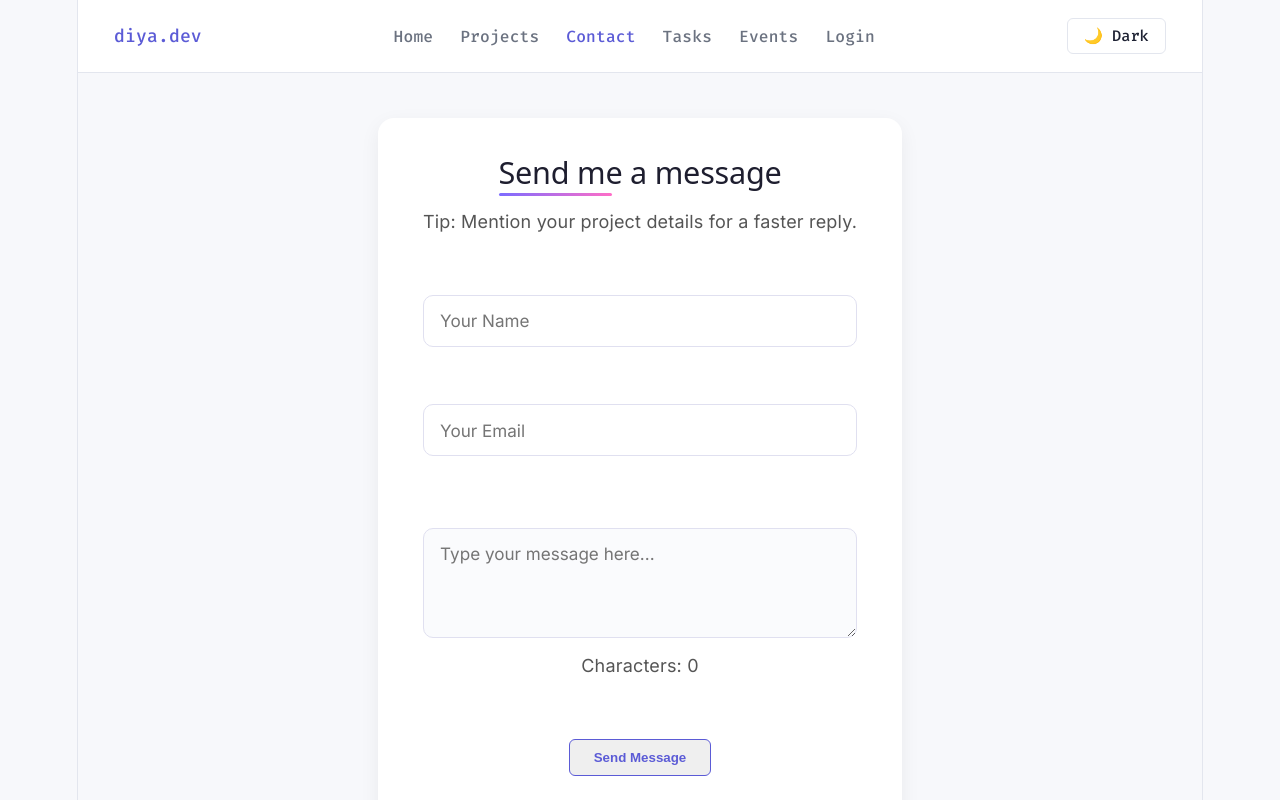
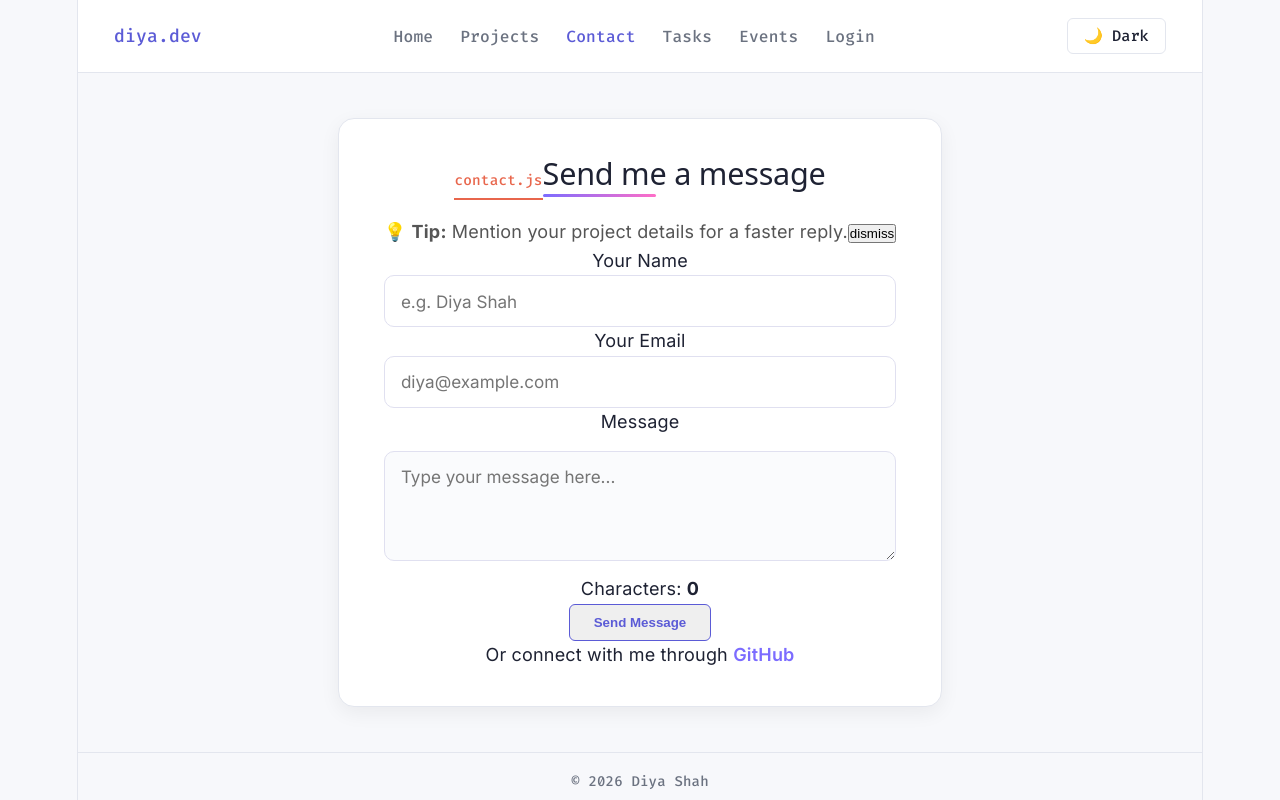
Before and after one commit to diya2405/Portfolio-D25IT118, a React (Vite) app: page /contact in a window 1280 px wide. Shown: the top 800 px of the page. Built offline with nearby package versions, Linux system fonts and the light colour scheme.

Commit message:
UI Consistency: Remove artificial route delay for instant navigation, fix scoped section styles and dark theme parity

```diff
--- a/src/App.css
+++ b/src/App.css
@@ -264,8 +264,8 @@ footer {
     color: var(--accent);
     text-decoration: none;
 }
-section input,
-section textarea {
+.contact-section input,
+.contact-section textarea {
   display: block;
   width: 100%;
   padding: 0.8rem 0.9rem;
@@ -276,43 +276,44 @@ section textarea {
   transition: border-color 0.2s ease, box-shadow 0.2s ease;
 }
 
-section textarea {
+.contact-section textarea {
   min-height: 110px;
   resize: vertical;
 }
 
-section input:focus,
-section textarea:focus {
+.contact-section input:focus,
+.contact-section textarea:focus {
   outline: none;
   border-color: #7c6cff;
   box-shadow: 0 0 0 3px rgba(124, 108, 255, 0.15);
 }
-section {
+.contact-section {
   max-width: 800px;
   margin: 2.5rem auto;
   padding: 2rem 2.5rem;
-  background: #fff;
+  background: var(--panel);
+  border: 1px solid var(--border);
   border-radius: 16px;
   box-shadow: 0 6px 20px rgba(0, 0, 0, 0.06);
   transition: transform 0.25s ease, box-shadow 0.25s ease;
 }
 
-section:hover {
+.contact-section:hover {
   transform: translateY(-3px);
   box-shadow: 0 10px 28px rgba(0, 0, 0, 0.1);
 }
 
-section h1,
-section h2 {
+.contact-section h1,
+.contact-section h2 {
   font-size: 1.7rem;
   margin-bottom: 1rem;
-  color: #1e1e2f;
+  color: var(--text);
   position: relative;
   display: inline-block;
 }
 
-section h1::after,
-section h2::after {
+.contact-section h1::after,
+.contact-section h2::after {
   content: "";
   position: absolute;
   left: 0;
@@ -323,25 +324,25 @@ section h2::after {
   background: linear-gradient(90deg, #7c6cff, #ff6ec7);
 }
 
-section p {
+.contact-section p {
   color: #555;
   font-size: 1rem;
 }
 
-section p + p {
+.contact-section p + p {
   font-size: 0.85rem;
   color: #999;
   margin-top: 0.4rem;
 }
 
 /* ===== Links ===== */
-section a {
+.contact-section a {
   color: #7c6cff;
   font-weight: 600;
   text-decoration: none;
 }
 
-section a:hover {
+.contact-section a:hover {
   text-decoration: underline;
 }
 
--- a/src/App.jsx
+++ b/src/App.jsx
@@ -7,25 +7,16 @@ import Footer from "./components/Footer"
 import PageLoader from './components/PageLoader'
 import './App.css'
 
-function lazyWithDelay(importPromise, delay = 800) {
-  return lazy(() =>
-    Promise.all([
-      importPromise(),
-      new Promise((resolve) => setTimeout(resolve, delay))
-    ]).then(([moduleExports]) => moduleExports)
-  );
-}
-
-// Route-based Code Splitting using React.lazy() (Practical 8)
-const Home = lazyWithDelay(() => import('./pages/Home'), 400)
-const ProjectsPage = lazyWithDelay(() => import('./pages/ProjectsPage'), 800)
-const ContactPage = lazyWithDelay(() => import('./pages/ContactPage'), 800)
-const TasksPage = lazyWithDelay(() => import('./pages/TasksPage'), 800)
-const CachePage = lazyWithDelay(() => import('./pages/CachePage'), 600)
-const EventsPage = lazyWithDelay(() => import('./pages/EventsPage'), 600)
-const LoginPage = lazyWithDelay(() => import('./pages/LoginPage'), 600)
-const RegisterPage = lazyWithDelay(() => import('./pages/RegisterPage'), 600)
-const NotFound = lazyWithDelay(() => import('./pages/NotFoundPage'), 400)
+// Fast Route-based Code Splitting using React.lazy() (Practical 8)
+const Home = lazy(() => import('./pages/Home'))
+const ProjectsPage = lazy(() => import('./pages/ProjectsPage'))
+const ContactPage = lazy(() => import('./pages/ContactPage'))
+const TasksPage = lazy(() => import('./pages/TasksPage'))
+const CachePage = lazy(() => import('./pages/CachePage'))
+const EventsPage = lazy(() => import('./pages/EventsPage'))
+const LoginPage = lazy(() => import('./pages/LoginPage'))
+const RegisterPage = lazy(() => import('./pages/RegisterPage'))
+const NotFound = lazy(() => import('./pages/NotFoundPage'))
 
 function App() {
   return (
--- a/src/components/Contact.jsx
+++ b/src/components/Contact.jsx
@@ -1,44 +1,73 @@
 import { useState } from 'react';
+
 function Contact() {
   const [name, setName] = useState("");
   const [email, setEmail] = useState("");
   const [message, setMessage] = useState("");
+  const [showTip, setShowTip] = useState(true);
+
   return (
-    <section>
+    <section className="contact-section">
+      <span className="panel-tab">contact.js</span>
       <h2>Send me a message</h2>
-      <p>Tip: Mention your project details for a faster reply.</p>
-      <br /><br />
+      {showTip && (
+        <p className="contact-tip">
+          💡 <strong>Tip:</strong> Mention your project details for a faster reply.
+          <button className="tip-toggle-btn" onClick={() => setShowTip(false)}>dismiss</button>
+        </p>
+      )}
 
+      <div className="contact-field">
+        <label>Your Name</label>
         <input
           type="text"
           value={name}
           onChange={(e) => setName(e.target.value)}
-        placeholder="Your Name"
+          placeholder="e.g. Diya Shah"
         />
-      <br /><br />
+      </div>
+
+      <div className="contact-field">
+        <label>Your Email</label>
         <input
           type="email"
           value={email}
           onChange={(e) => setEmail(e.target.value)}
-        placeholder="Your Email"
+          placeholder="diya@example.com"
         />
-      <br /><br />
+      </div>
+
+      <div className="contact-field">
+        <label>Message</label>
         <textarea
           value={message}
           onChange={(e) => setMessage(e.target.value)}
           placeholder="Type your message here..."
         />
-      <p>Characters: {message.length}</p>
-        <br /><br />
-        <button class="btn" onClick={() => {
+        <div className="char-count">Characters: <strong>{message.length}</strong></div>
+      </div>
+
+      <button
+        className="btn"
+        onClick={() => {
+          if (!name.trim()) {
+            alert('Please enter your name.');
+            return;
+          }
           alert(`Thank you, ${name}! Your message has been sent.`);
           setName("");
           setEmail("");
           setMessage("");
-        }}>Send Message</button>
-        <br /><br />
-      <p>Or connect with me through <a href="https://github.com/diya2405">Github</a></p>
+        }}
+      >
+        Send Message
+      </button>
+
+      <div className="contact-footer-note">
+        Or connect with me through <a href="https://github.com/diya2405" target="_blank" rel="noreferrer">GitHub</a>
+      </div>
     </section>
   );
 }
+
 export default Contact;
```
Lines whose indentation alone changed are shown as unchanged.
